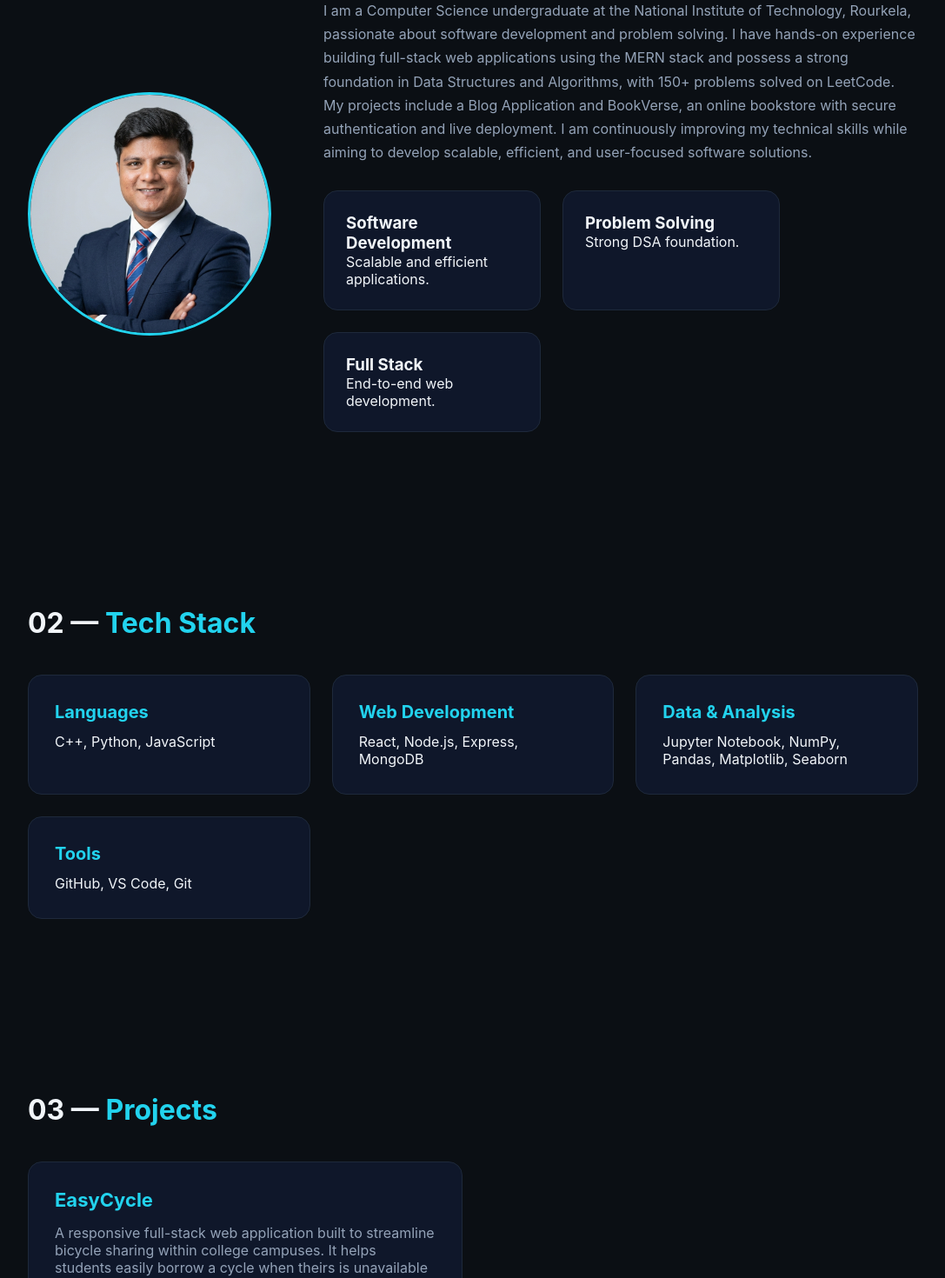
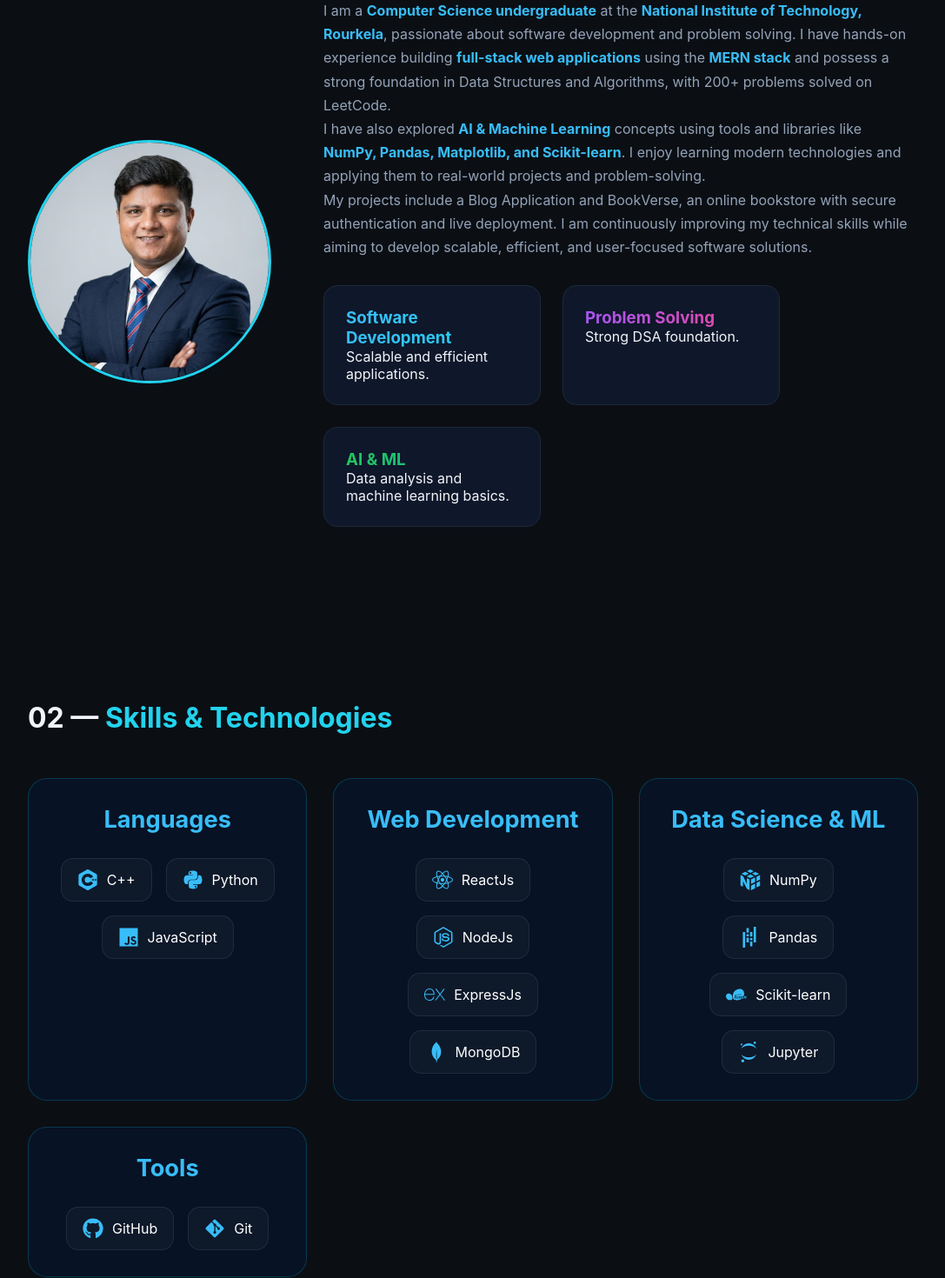
Before and after one commit to kumarsunny-nitian/my_portfolio, a React (Vite) app: page / in a window 1280 px wide. Shown: the part 860-2330 px from the top of the page at 87% size, without its empty margins (96-1183 px from the left). Built offline with nearby package versions, Linux system fonts and the light colour scheme.

Commit message:
updated portfolio

```diff
--- a/package.json
+++ b/package.json
@@ -11,7 +11,9 @@
   },
   "dependencies": {
     "react": "^19.2.0",
-    "react-dom": "^19.2.0"
+    "react-dom": "^19.2.0",
+    "react-icons": "^5.6.0",
+    "react-type-animation": "^3.2.0"
   },
   "devDependencies": {
     "@eslint/js": "^9.39.1",
--- a/src/About.jsx
+++ b/src/About.jsx
@@ -17,37 +17,81 @@ const About = () => {
 
         {/* RIGHT CONTENT */}
         <div className="about-content">
+
           <p className="about-description">
-            I am a Computer Science undergraduate at the National Institute of
-            Technology, Rourkela, passionate about software development and
-            problem solving. I have hands-on experience building full-stack web
-            applications using the MERN stack and possess a strong foundation
-            in Data Structures and Algorithms, with 150+ problems solved on
-            LeetCode.
+            I am a{" "}
+            <span className="highlight">
+              Computer Science undergraduate
+            </span>{" "}
+            at the{" "}
+            <span className="highlight">
+              National Institute of Technology, Rourkela
+            </span>
+            , passionate about software development and problem solving.
+            I have hands-on experience building{" "}
+            <span className="highlight">
+              full-stack web applications
+            </span>{" "}
+            using the{" "}
+            <span className="highlight">MERN stack</span> and possess a
+            strong foundation in Data Structures and Algorithms, with
+            200+ problems solved on LeetCode.
           </p>
 
           <p className="about-description">
-            My projects include a Blog Application and BookVerse, an online
-            bookstore with secure authentication and live deployment. I am
-            continuously improving my technical skills while aiming to develop
-            scalable, efficient, and user-focused software solutions.
+            I have also explored{" "}
+            <span className="highlight">
+              AI & Machine Learning
+            </span>{" "}
+            concepts using tools and libraries like{" "}
+            <span className="highlight">
+              NumPy, Pandas, Matplotlib, and Scikit-learn
+            </span>
+            . I enjoy learning modern technologies and applying them to
+            real-world projects and problem-solving.
           </p>
 
+          <p className="about-description">
+            My projects include a Blog Application and BookVerse, an
+            online bookstore with secure authentication and live
+            deployment. I am continuously improving my technical skills
+            while aiming to develop scalable, efficient, and
+            user-focused software solutions.
+          </p>
+
+          {/* CARDS */}
           <div className="about-cards">
+
             <div className="about-card">
-              <h3>Software Development</h3>
-              <p>Scalable and efficient applications.</p>
+              <h3 className="card-title gradient-one">
+                Software Development
+              </h3>
+
+              <p className="card-text">
+                Scalable and efficient applications.
+              </p>
             </div>
 
             <div className="about-card">
-              <h3>Problem Solving</h3>
-              <p>Strong DSA foundation.</p>
+              <h3 className="card-title gradient-two">
+                Problem Solving
+              </h3>
+
+              <p className="card-text">
+                Strong DSA foundation.
+              </p>
             </div>
 
             <div className="about-card">
-              <h3>Full Stack</h3>
-              <p>End-to-end web development.</p>
+              <h3 className="card-title gradient-three">
+                AI & ML
+              </h3>
+
+              <p className="card-text">
+                Data analysis and machine learning basics.
+              </p>
             </div>
+
           </div>
         </div>
       </div>
--- a/src/Education.jsx
+++ b/src/Education.jsx
@@ -19,7 +19,7 @@ const Education = () => {
             National Institute of Technology, Rourkela
           </p>
           <p className="edu-detail">
-            CGPA: 6.67 | Currently Pursuing
+            CGPA: 6.75 | Currently Pursuing
           </p>
         </div>
 
--- a/src/Footer.jsx
+++ b/src/Footer.jsx
@@ -3,7 +3,7 @@ import React from "react";
 const Footer = () => {
   return (
     <footer style={styles.footer}>
-      <p>© 2026 Sunny Kumar — Built with React</p>
+      <p>© 2026 Sunny Kumar • All Rights Reserved</p>
     </footer>
   );
 };
--- a/src/Skills.jsx
+++ b/src/Skills.jsx
@@ -1,38 +1,123 @@
 import React from "react";
+import {
+  FaPython,
+  FaJs,
+  FaReact,
+  FaNodeJs,
+  FaGitAlt,
+  FaGithub,
+} from "react-icons/fa";
+
+import {
+  SiCplusplus,
+  SiExpress,
+  SiMongodb,
+  SiNumpy,
+  SiPandas,
+  SiScikitlearn,
+  SiJupyter,
+} from "react-icons/si";
 
 const Skills = () => {
   return (
     <section id="skills">
       <h2 className="section-title">
-        02 — <span>Tech Stack</span>
+        02 — <span>Skills & Technologies</span>
       </h2>
 
-      <div className="skills-container">
+      <div className="skills-grid">
 
         {/* LANGUAGES */}
-        <div className="skill-card">
-          <h3 className="skill-title">Languages</h3>
-          <p>C++, Python, JavaScript</p>
+        <div className="skills-box">
+          <h3 className="skills-heading">Languages</h3>
+
+          <div className="skills-items">
+            <div className="skill-item">
+              <SiCplusplus className="skill-icon" />
+              <span>C++</span>
+            </div>
+
+            <div className="skill-item">
+              <FaPython className="skill-icon" />
+              <span>Python</span>
+            </div>
+
+            <div className="skill-item">
+              <FaJs className="skill-icon" />
+              <span>JavaScript</span>
+            </div>
+          </div>
         </div>
 
         {/* WEB DEVELOPMENT */}
-        <div className="skill-card">
-          <h3 className="skill-title">Web Development</h3>
-          <p>React, Node.js, Express, MongoDB</p>
+        <div className="skills-box">
+          <h3 className="skills-heading">Web Development</h3>
+
+          <div className="skills-items">
+            <div className="skill-item">
+              <FaReact className="skill-icon" />
+              <span>ReactJs</span>
+            </div>
+
+            <div className="skill-item">
+              <FaNodeJs className="skill-icon" />
+              <span>NodeJs</span>
+            </div>
+
+            <div className="skill-item">
+              <SiExpress className="skill-icon" />
+              <span>ExpressJs</span>
+            </div>
+
+            <div className="skill-item">
+              <SiMongodb className="skill-icon" />
+              <span>MongoDB</span>
+            </div>
+          </div>
         </div>
 
-        {/* DATA & ANALYSIS */}
-        <div className="skill-card">
-          <h3 className="skill-title">Data & Analysis</h3>
-          <p>
-            Jupyter Notebook, NumPy, Pandas, Matplotlib, Seaborn
-          </p>
+        {/* DATA SCIENCE & ML */}
+        <div className="skills-box">
+          <h3 className="skills-heading">Data Science & ML</h3>
+
+          <div className="skills-items">
+            <div className="skill-item">
+              <SiNumpy className="skill-icon" />
+              <span>NumPy</span>
+            </div>
+
+            <div className="skill-item">
+              <SiPandas className="skill-icon" />
+              <span>Pandas</span>
+            </div>
+
+            <div className="skill-item">
+              <SiScikitlearn className="skill-icon" />
+              <span>Scikit-learn</span>
+            </div>
+
+            <div className="skill-item">
+              <SiJupyter className="skill-icon" />
+              <span>Jupyter</span>
+            </div>
+          </div>
         </div>
 
         {/* TOOLS */}
-        <div className="skill-card">
-          <h3 className="skill-title">Tools</h3>
-          <p>GitHub, VS Code, Git</p>
+        <div className="skills-box">
+          <h3 className="skills-heading">Tools</h3>
+
+          <div className="skills-items">
+            <div className="skill-item">
+              <FaGithub className="skill-icon" />
+              <span>GitHub</span>
+            </div>
+
+            <div className="skill-item">
+              <FaGitAlt className="skill-icon" />
+              <span>Git</span>
+            </div>
+          </div>
         </div>
 
       </div>
--- a/src/styles/global.css
+++ b/src/styles/global.css
@@ -71,9 +71,10 @@ section {
 }
 
 .hero-subtitle {
-  font-size: 20px;
-  color: #94A3B8;
-  margin-bottom: 20px;
+  font-size: 2rem;
+  font-weight: 700;
+  color: #38bdf8;
+  min-height: 50px;
 }
 
 .hero-description {
@@ -360,3 +361,157 @@ section {
 .action-btn:hover {
   background: #0056b3;
 }
+
+.highlight {
+  color: #38bdf8;
+  font-weight: 700;
+}
+
+/* EXPERIENCE SECTION */
+
+.experience-container {
+  display: flex;
+  gap: 30px;
+  margin-top: 40px;
+  flex-wrap: wrap;
+}
+
+.experience-card {
+  flex: 1;
+  min-width: 320px;
+  background: #071224;
+  border: 1px solid rgba(0, 255, 255, 0.12);
+  border-radius: 18px;
+  padding: 28px;
+  transition: 0.3s ease;
+  box-shadow: 0 4px 20px rgba(0, 0, 0, 0.25);
+}
+
+.experience-card:hover {
+  transform: translateY(-6px);
+  border-color: #00d9ff;
+  box-shadow: 0 10px 25px rgba(0, 217, 255, 0.15);
+}
+
+.experience-top {
+  display: flex;
+  justify-content: space-between;
+  align-items: center;
+  margin-bottom: 18px;
+  gap: 10px;
+}
+
+.experience-title {
+  font-size: 1.4rem;
+  font-weight: 700;
+  color: white;
+}
+
+.experience-badge {
+  background: rgba(0, 217, 255, 0.12);
+  color: #38bdf8;
+  padding: 6px 14px;
+  border-radius: 30px;
+  font-size: 0.85rem;
+  font-weight: 600;
+}
+
+.experience-desc {
+  color: #cbd5e1;
+  line-height: 1.8;
+  font-size: 1rem;
+}
+
+
+
+/* SKILLS SECTION */
+
+.skills-grid {
+  display: grid;
+  grid-template-columns: repeat(auto-fit, minmax(260px, 1fr));
+  gap: 30px;
+  margin-top: 50px;
+}
+
+.skills-box {
+  background: #071224;
+  border: 1px solid rgba(0, 217, 255, 0.2);
+  border-radius: 22px;
+  padding: 30px;
+  transition: 0.3s ease;
+}
+
+.skills-box:hover {
+  transform: translateY(-6px);
+  border-color: #22d3ee;
+  box-shadow: 0 0 25px rgba(34, 211, 238, 0.15);
+}
+
+.skills-heading {
+  color: #38bdf8;
+  font-size: 1.7rem;
+  font-weight: 700;
+  margin-bottom: 28px;
+  text-align: center;
+}
+
+.skills-items {
+  display: flex;
+  flex-wrap: wrap;
+  gap: 16px;
+  justify-content: center;
+}
+
+.skill-item {
+  display: flex;
+  align-items: center;
+  gap: 10px;
+  background: rgba(255, 255, 255, 0.03);
+  border: 1px solid rgba(255, 255, 255, 0.08);
+  padding: 12px 18px;
+  border-radius: 14px;
+  color: white;
+  font-size: 1rem;
+  transition: 0.3s ease;
+}
+
+.skill-item:hover {
+  background: rgba(34, 211, 238, 0.08);
+  transform: scale(1.05);
+}
+
+.skill-icon {
+  font-size: 1.5rem;
+  color: #38bdf8;
+}
+
+
+.gradient-one {
+  background: linear-gradient(90deg, #38bdf8, #22d3ee);
+
+  background-clip: text;
+  -webkit-background-clip: text;
+
+  color: transparent;
+  -webkit-text-fill-color: transparent;
+}
+
+.gradient-two {
+  background: linear-gradient(90deg, #a855f7, #ec4899);
+
+  background-clip: text;
+  -webkit-background-clip: text;
+
+  color: transparent;
+  -webkit-text-fill-color: transparent;
+}
+
+.gradient-three {
+  background: linear-gradient(90deg, #22c55e, #14b8a6);
+
+  background-clip: text;
+  -webkit-background-clip: text;
+
+  color: transparent;
+  -webkit-text-fill-color: transparent;
+}
```
Also changed, not shown: src/Achievements.jsx (+30 -2 lines), src/Experience.jsx (+14 -0 lines), src/Hero.jsx (+18 -4 lines), 1 other file (tests, documents, lock files or other folders).
